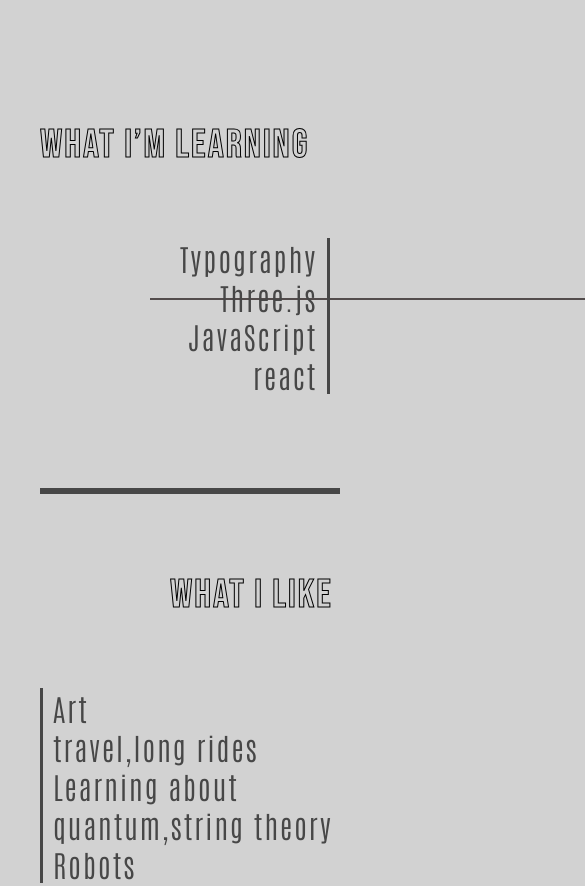
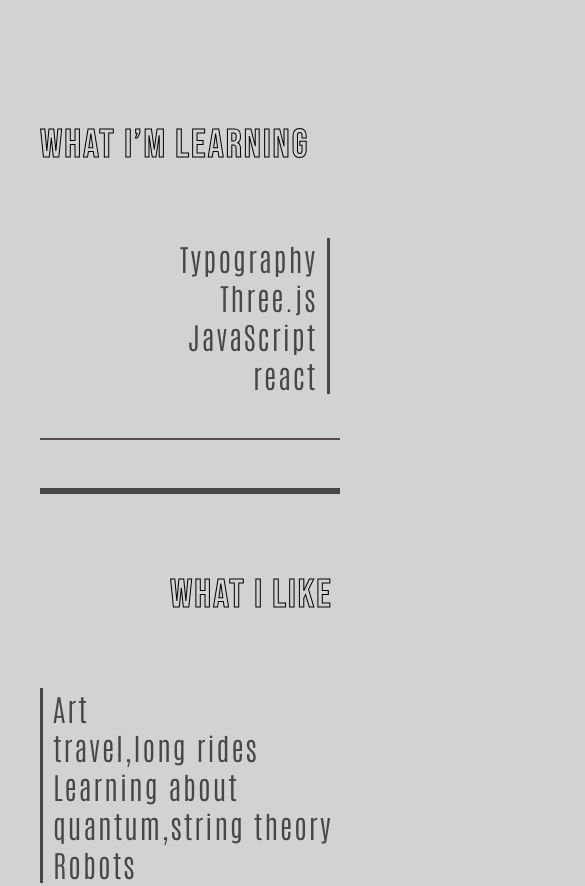
Before and after one commit to sudheerb0bu/responcive, a plain HTML site: page about.html in a window 390 px wide. Shown: the part 2450-3336 px from the top of the page, 585 px wide, since content can reach past the window. Drawn offline with Linux system fonts and the light colour scheme.

Commit message:
Update about.css

```diff
--- a/css/about.css
+++ b/css/about.css
@@ -81,11 +81,11 @@
         line-height: normal;
         padding-left: 10px;
     }
-/*     hr#st4{
+    hr#st4{
         width:300px ;
         left: 40px;
         top: 600px;
-    }*/
+    }
     div p.il{
         position:absolute;
         font-size: 40px;
```
